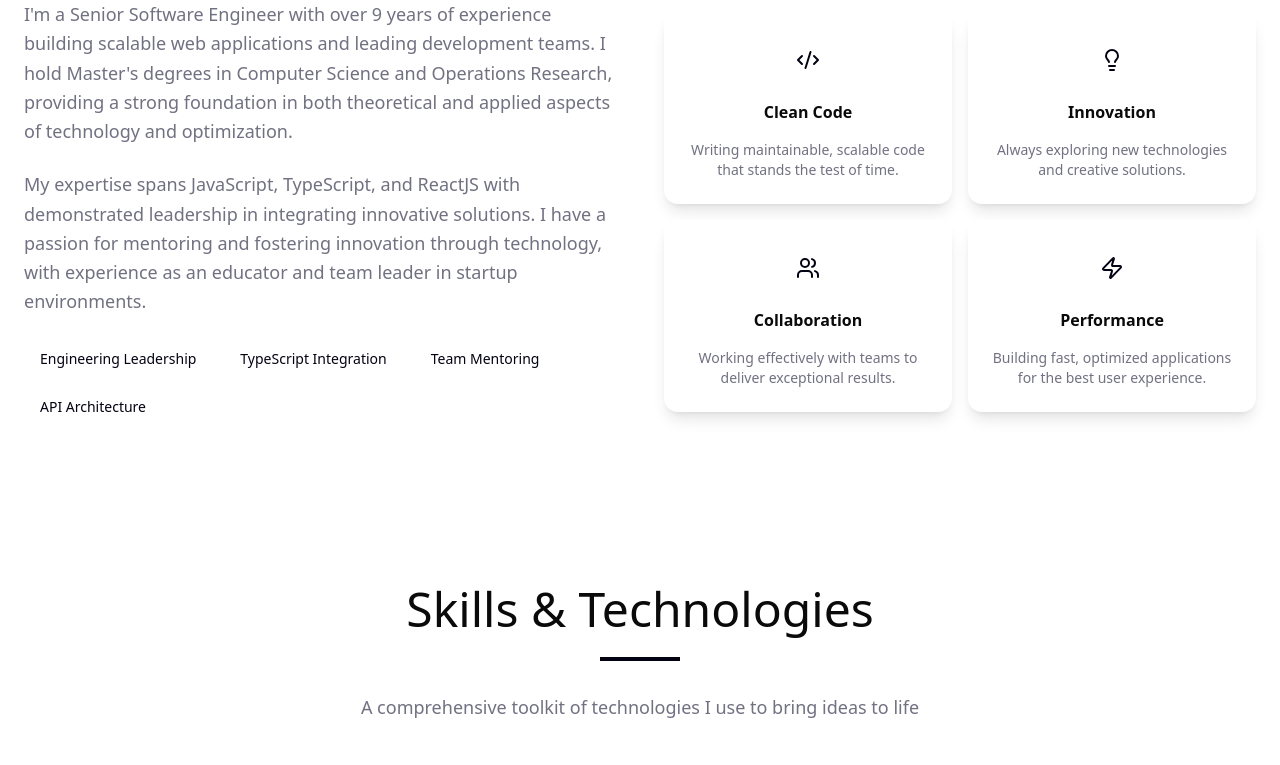
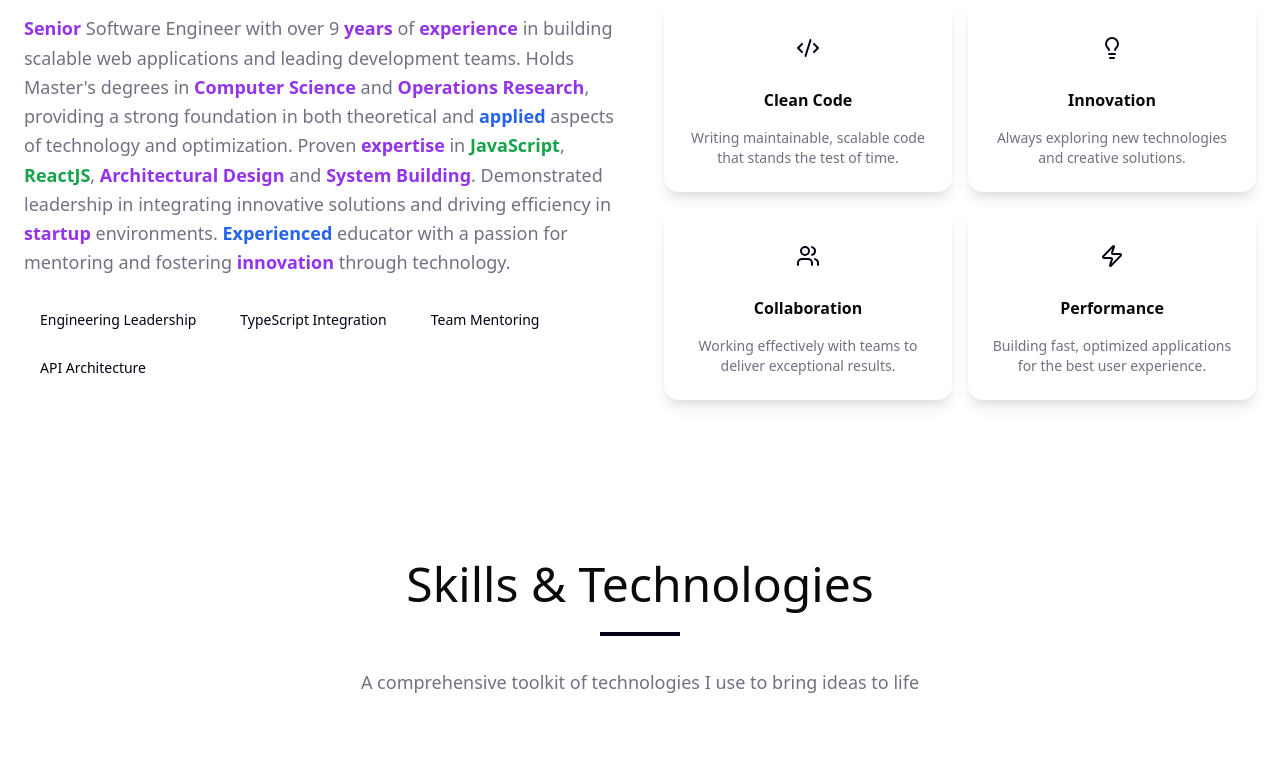
Before and after one commit to p10ns11y/devprofile, a Next.js app: page / in a window 1280 px wide. Shown: the part 1020-1785 px from the top of the page. Built offline with nearby package versions, Linux system fonts and the light colour scheme.

Commit message:
Hightlight tech, action, education  and experience terms
Add client/browser AI experimental for smart highlight future

Currently these APIs are not available to everyone

```diff
--- /dev/null
+++ b/src/components/AISmartHighlight.tsx
@@ -0,0 +1,237 @@
+import React, { useState, useEffect, useMemo, ReactElement } from 'react';
+
+// Type declarations for Chrome LanguageModel API (experimental)
+interface PromptMessage {
+  role: 'system' | 'user' | 'assistant';
+  content: string;
+}
+
+interface LanguageModelConfig {
+  initialPrompts?: PromptMessage[];
+  temperature?: number;
+  topK?: number;
+}
+
+interface LanguageModel {
+  prompt(text: string): Promise<string>;
+}
+
+declare global {
+  const LanguageModel: {
+    create(config?: LanguageModelConfig): Promise<LanguageModel>;
+  };
+}
+
+// Static keyword database for fallback
+const TECH_TERMS = new Set([
+  'React','ReactJS', 'TypeScript', 'JavaScript', 'Node.js', 'Python', 'AWS', 'MongoDB',
+  'PostgreSQL', 'Express', 'Next.js', 'Docker', 'Kubernetes', 'GraphQL',
+  'REST', 'API', 'CI/CD', 'DevOps', 'HTML', 'CSS', 'Vue', 'Angular',
+  'Django', 'Flask', 'Laravel', 'React Native', 'Electron', 'WebRTC',
+  'WebSocket', 'Redis', 'Nginx', 'Apache', 'Linux', 'macOS', 'Windows'
+]);
+
+const ACTION_VERBS = new Set([
+  'built', 'developed', 'created', 'implemented', 'enhanced', 'optimized',
+  'designed', 'architected', 'delivered', 'launched', 'integrated', 'led',
+  'managed', 'maintained', 'deployed', 'refactored', 'improved', 'scaled',
+  'automated', 'unified', 'mentored', 'pioneered', 'engineered', 'established',
+  'co-led', 'stabilized', 'contributed', 'applied', 'explored', 'experienced'
+]);
+
+const EXPERIENCE_TERMS = new Set([
+  'years', 'year', 'experience', 'expertise', 'proficient', 'advanced',
+  'intermediate', 'junior', 'senior', 'principal', 'lead', 'architect',
+  'architectural design', 'system building', 'innovation', 'startup',
+  'startups','system architecture',
+  'computer science', 'operations research', // TODO: move this to separate education terms
+]);
+
+interface HighlightData {
+  technologies: string[];
+  actions: string[];
+  experience: string[];
+}
+
+interface AISmartHighlightProps {
+  children: string;
+  priority?: 'tech' | 'action' | 'experience' | 'balanced';
+  aiIntensity?: number; // 0-1, how heavily to use AI analysis
+}
+
+const SYSTEM_PROMPT = `You are a CV keyword extraction specialist. Extract and categorize key terms from professional descriptions.
+
+CONTEXT: Identify technologies, action verbs, and experience terms from software engineering achievements.
+
+OUTPUT FORMAT: Return ONLY valid JSON like:
+{
+  "technologies": ["React", "TypeScript"],
+  "actions": ["built", "developed"],
+  "experience": ["senior", "architect"]
+}
+
+RULES:
+- Extract only terms that actually exist in the text
+- Technologies include frameworks, languages, tools, platforms
+- Action verbs are what someone did (built, led, designed, etc.)
+- Experience terms include seniority and expertise levels
+- Keep arrays to 3-5 most relevant terms each
+- Use exact casing from the source text`;
+
+export function AISmartHighlight({
+  children,
+  priority = 'balanced',
+  aiIntensity = 0.5
+}: AISmartHighlightProps) {
+  const [isMounted, setIsMounted] = useState(false);
+  const [processingMethod, setProcessingMethod] = useState<'ai' | 'fallback'>('fallback');
+  const [aiSession, setAiSession] = useState<LanguageModel | null>(null);
+
+  useEffect(() => {
+    setIsMounted(true);
+    // Check AI availability and create session
+    initializeAISession();
+  }, []);
+
+  const initializeAISession = async () => {
+    try {
+      // Check for LanguageModel API availability
+      if (typeof LanguageModel !== 'undefined') {
+        // Create session with conversation format
+        const session = await LanguageModel.create({
+          initialPrompts: [
+            { role: 'system', content: SYSTEM_PROMPT },
+            {
+              role: 'user',
+              content: 'Example: "Built scalable React applications using TypeScript and Python backend"'
+            },
+            {
+              role: 'assistant',
+              content: '{"technologies": ["React", "TypeScript", "Python"], "actions": ["Built"], "experience": ["scalable"]}'
+            }
+          ],
+          temperature: 0.1, // Low temperature for consistent keyword extraction
+          topK: 30 // Reasonable vocabulary limit
+        });
+
+        setAiSession(session);
+        setProcessingMethod('ai');
+      } else {
+        // AI not available, use fallback
+        setProcessingMethod('fallback');
+      }
+    } catch (error: unknown) {
+      console.debug('Failed to initialize AI session:', error instanceof Error ? error.message : 'Unknown error');
+      setProcessingMethod('fallback');
+    }
+  };
+
+
+
+  const extractKeywords = useMemo(() => {
+    return (text: string): HighlightData => {
+      const lowerText = text.toLowerCase();
+
+      const technologies = Array.from(TECH_TERMS).filter(term =>
+        lowerText.includes(term.toLowerCase())
+      );
+
+      const actions = Array.from(ACTION_VERBS).filter(verb =>
+        lowerText.includes(verb.toLowerCase())
+      );
+
+      const experience = Array.from(EXPERIENCE_TERMS).filter(term =>
+        lowerText.includes(term.toLowerCase())
+      );
+
+      return { technologies, actions, experience };
+    };
+  }, []);
+
+  const applyHighlighting = (text: string, keywords: HighlightData): ReactElement => {
+    if (!text || !keywords) return <span>{text}</span>;
+
+    const { technologies, actions, experience } = keywords;
+
+    // Build regex pattern for all keywords
+    const allKeywords = [...technologies, ...actions, ...experience];
+
+    if (allKeywords.length === 0) return <span>{text}</span>;
+
+    // Create case-insensitive regex
+    const pattern = new RegExp(`\\b(${allKeywords.join('|')})\\b`, 'gi');
+
+    const parts = text.split(pattern);
+
+    return (
+      <span>
+        {parts.map((part, index) => {
+          const cleanPart = part.toLowerCase();
+
+          if (technologies.some(tech => tech.toLowerCase() === cleanPart)) {
+            // Technology highlighting - bold + green/blue color
+            return (
+              <span key={index} className="font-bold text-green-600 dark:text-green-400">
+                {part}
+              </span>
+            );
+          }
+
+          if (actions.some(action => action.toLowerCase() === cleanPart)) {
+            // Action verb highlighting - extra bold + blue color
+            return (
+              <span key={index} className="font-extrabold text-blue-600 dark:text-blue-400">
+                {part}
+              </span>
+            );
+          }
+
+          if (experience.some(exp => exp.toLowerCase() === cleanPart)) {
+            // Experience term highlighting - semibold + purple
+            return (
+              <span key={index} className="font-semibold text-purple-600 dark:text-purple-400">
+                {part}
+              </span>
+            );
+          }
+
+          return part;
+        })}
+      </span>
+    );
+  };
+
+  const renderedContent = useMemo(() => {
+    if (!isMounted) return <span className="opacity-0">{children}</span>;
+
+    const keywords = extractKeywords(children);
+    return applyHighlighting(children, keywords);
+  }, [children, isMounted, extractKeywords]);
+
+  return (
+    <span className="ai-smart-highlight">
+      {renderedContent}
+    </span>
+  );
+}
+
+// Utility function for non-React Code
+export function extractKeywords(text: string): HighlightData {
+  const lowerText = text.toLowerCase();
+
+  const technologies = Array.from(TECH_TERMS).filter(term =>
+    lowerText.includes(term.toLowerCase())
+  );
+
+  const actions = Array.from(ACTION_VERBS).filter(verb =>
+    lowerText.includes(verb.toLowerCase())
+  );
+
+  const experience = Array.from(EXPERIENCE_TERMS).filter(term =>
+    lowerText.includes(term.toLowerCase())
+  );
+
+  return { technologies, actions, experience };
+}
+
+export default AISmartHighlight;
--- a/src/components/About.tsx
+++ b/src/components/About.tsx
@@ -1,6 +1,10 @@
 import { motion } from 'motion/react';
+import { Code2, Lightbulb, Users, Zap } from 'lucide-react';
+
+import AISmartHighlight from './AISmartHighlight';
 import { Card, CardContent } from './ui/card';
-import { Code2, Lightbulb, Users, Zap } from 'lucide-react';
+
+import cvdata from '../data/cvdata.json'
 
 export function About() {
   const features = [
@@ -49,15 +53,9 @@ export function About() {
             className="space-y-6"
           >
             <p className="text-lg text-muted-foreground leading-relaxed">
-              I'm a Senior Software Engineer with over 9 years of experience building scalable web applications
-              and leading development teams. I hold Master's degrees in Computer Science and Operations Research,
-              providing a strong foundation in both theoretical and applied aspects of technology and optimization.
-            </p>
-
-            <p className="text-lg text-muted-foreground leading-relaxed">
-              My expertise spans JavaScript, TypeScript, and ReactJS with demonstrated leadership in integrating
-              innovative solutions. I have a passion for mentoring and fostering innovation through technology,
-              with experience as an educator and team leader in startup environments.
+            <AISmartHighlight priority="balanced">
+              {cvdata.profile}
+            </AISmartHighlight>
             </p>
 
             <motion.div
--- a/src/components/Experience.tsx
+++ b/src/components/Experience.tsx
@@ -4,6 +4,7 @@ import { motion } from "motion/react";
 import { Calendar, MapPin, Users, Code } from "lucide-react";
 import { Badge } from "./ui/badge";
 import { TimelineContent } from './Timeline';
+import { AISmartHighlight } from './AISmartHighlight';
 
 import cvdata from '../data/cvdata.json'
 
@@ -22,12 +23,11 @@ export function Experience() {
             Professional Experience
           </h2>
           <div className="w-20 h-1 bg-primary mx-auto mb-8"></div>
-          <p className="text-lg text-muted-foreground max-w-2xl mx-auto">
-            9+ years of progressive experience in software
-            engineering, from intern to senior engineer, with a
-            proven track record of delivering scalable solutions
-            and leading development teams.
-          </p>
+          {/* <p className="text-lg text-muted-foreground max-w-2xl mx-auto leading-relaxed">
+            <AISmartHighlight priority="balanced">
+              {cvdata.profile}
+            </AISmartHighlight>
+          </p> */}
           <TimelineContent />
         </motion.div>
 
@@ -97,7 +97,9 @@ export function Experience() {
                               }}
                               className="text-muted-foreground leading-relaxed pl-4 relative before:content-['•'] before:absolute before:left-0 before:text-primary before:font-bold"
                             >
-                              {responsibility}
+                              <AISmartHighlight priority="balanced">
+                                {responsibility}
+                              </AISmartHighlight>
                             </motion.li>
                           ),
                         )}
--- a/src/components/Hero.tsx
+++ b/src/components/Hero.tsx
@@ -4,6 +4,7 @@ import { motion } from "motion/react";
 import { Button } from "./ui/button";
 import { ChevronDown } from "lucide-react";
 import { Icons, type IconName } from "./Icons";
+import { AISmartHighlight } from "./AISmartHighlight";
 
 import cvdata from '../data/cvdata.json'
 
@@ -85,7 +86,9 @@ export function Hero() {
                 Senior Software Engineer
               </p>
               <p className="text-lg text-muted-foreground">
-               {cvdata.profile}
+               <AISmartHighlight priority="balanced">
+                 {cvdata.one_liner}
+               </AISmartHighlight>
               </p>
             </motion.div>
 
--- a/src/data/cvdata.json
+++ b/src/data/cvdata.json
@@ -1,5 +1,8 @@
 {
   "name": "Peramanathan Sathyamoorthy",
+  "one_liner": "Senior Software Engineer with 9+ years in scalable web apps, JavaScript, ReactJS, and system architecture, leading teams and mentoring in innovative startups.",
+  "shorter_bio": "Senior Software Engineer with 9+ years of experience in scalable web apps and team leadership. Master’s in Computer Science and Operations Research, skilled in JavaScript, ReactJS, and system architecture. Drives innovation and efficiency in startups, passionate about mentoring.",
+  "short_bio": "Senior Software Engineer with 9+ years of experience building scalable web applications and leading teams. Holds Master’s degrees in Computer Science and Operations Research, with expertise in JavaScript, ReactJS, and system architecture. Proven leader in driving innovative solutions and efficiency in startups, with a passion for mentoring and fostering innovation.",
   "profile": "Senior Software Engineer with over 9 years of experience in building scalable web applications and leading development teams. Holds Master's degrees in Computer Science and Operations Research, providing a strong foundation in both theoretical and applied aspects of technology and optimization. Proven expertise in JavaScript, ReactJS, Architectural Design and System Building. Demonstrated leadership in integrating innovative solutions and driving efficiency in startup environments. Experienced educator with a passion for mentoring and fostering innovation through technology.",
   "contact": {
     "email": "sathyam.peram@gmail.com",
--- a/src/pages/cv/web-view.tsx
+++ b/src/pages/cv/web-view.tsx
@@ -1,6 +1,7 @@
 import React, { useState, useEffect } from 'react';
 import Head from 'next/head';
 import Link from 'next/link';
+import { AISmartHighlight } from '../../components/AISmartHighlight';
 
 interface CVData {
   name: string;
@@ -149,7 +150,11 @@ const CVPage = () => {
             <div className="lg:col-span-2">
               <div className="bg-white rounded-xl shadow-lg p-8">
                 <h2 className="text-2xl font-bold text-gray-900 mb-6">Professional Profile</h2>
-                <p className="text-gray-700 leading-relaxed mb-8">{cvData.profile}</p>
+                <div className="text-gray-700 leading-relaxed mb-8">
+                  <AISmartHighlight priority="balanced">
+                    {cvData.profile}
+                  </AISmartHighlight>
+                </div>
 
                 <h2 className="text-2xl font-bold text-gray-900 mb-6">Work Experience</h2>
                 <div className="space-y-8">
@@ -165,7 +170,11 @@ const CVPage = () => {
                         {job.responsibilities.map((resp, i) => (
                           <li key={i} className="flex items-start">
                             <span className="inline-block w-2 h-2 bg-indigo-500 rounded-full mt-2 mr-3 flex-shrink-0"></span>
-                            <span className="leading-relaxed">{resp}</span>
+                            <span className="leading-relaxed">
+                              <AISmartHighlight priority="balanced">
+                                {resp}
+                              </AISmartHighlight>
+                            </span>
                           </li>
                         ))}
                       </ul>
```
